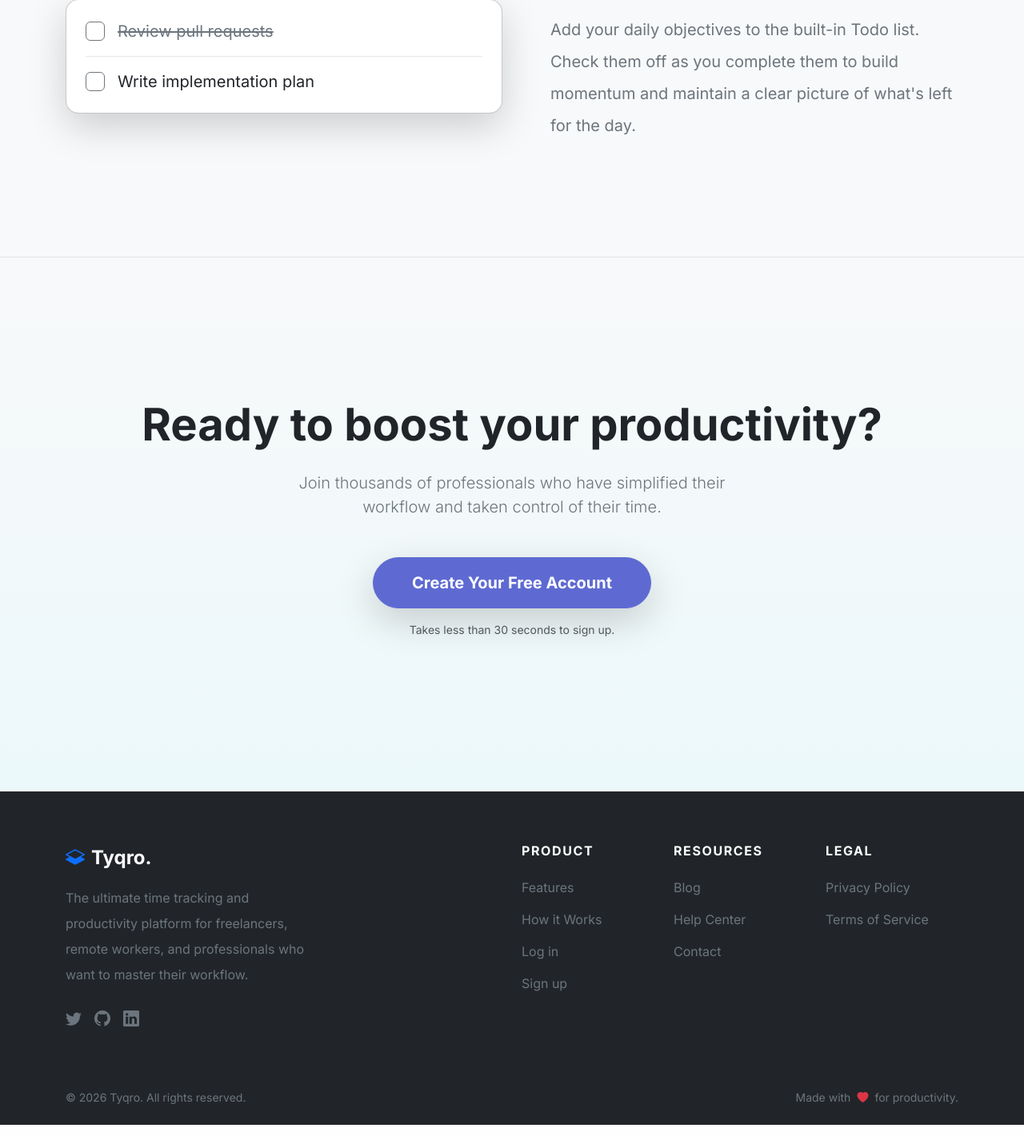
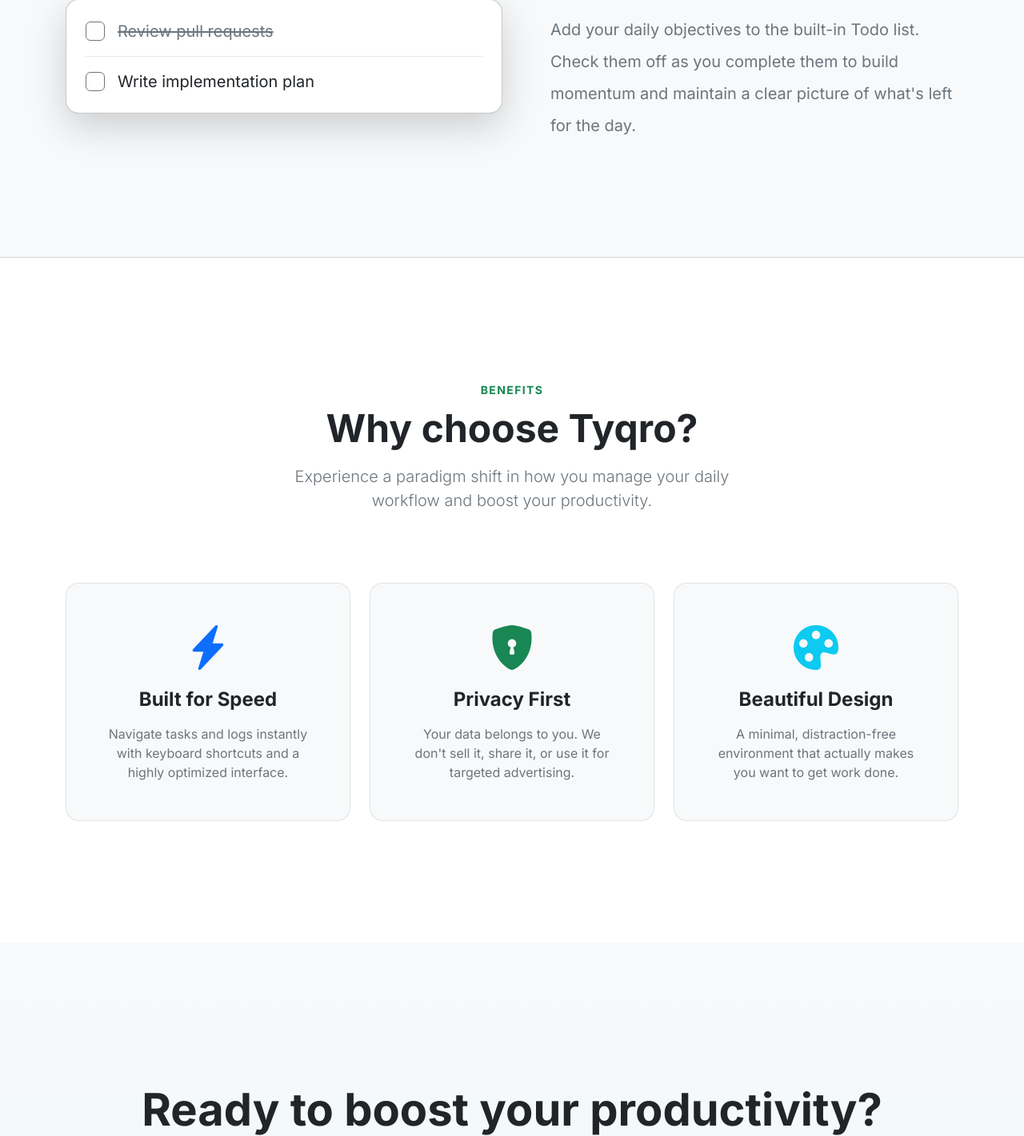
Before and after one commit to SUMAN1040/Tyqro, a Django app: page / in a window 1280 px wide. Shown: the part 2923-4344 px from the top of the page at 80% size. Run offline with Django 5.2, Linux system fonts and the light colour scheme; some libraries are stand-ins or nearby versions.

Commit message:
feat: add benefits section to landing page to highlight key value propositions

```diff
--- a/templates/landing.html
+++ b/templates/landing.html
@@ -256,7 +256,41 @@
         </div>
     </section>
 
-    <!-- 5. FINAL CTA SECTION -->
+    <!-- 5. BENEFITS SECTION -->
+    <section id="benefits" class="py-6 bg-white border-top border-dark border-opacity-10">
+        <div class="container py-5 my-md-4">
+            <div class="text-center mb-5 pb-4">
+                <span class="text-success fw-bold tracking-widest text-uppercase small">Benefits</span>
+                <h2 class="display-5 fw-bold mb-3 mt-2 text-dark">Why choose Tyqro?</h2>
+                <p class="lead text-secondary max-w-3xl mx-auto" style="max-width: 600px;">Experience a paradigm shift in how you manage your daily workflow and boost your productivity.</p>
+            </div>
+            <div class="row g-4">
+                <div class="col-md-4">
+                    <div class="p-4 p-xl-5 bg-light rounded-4 h-100 border border-dark border-opacity-10 hover-lift text-center">
+                        <div class="display-4 text-primary mb-3"><i class="bi bi-lightning-charge-fill"></i></div>
+                        <h4 class="fw-bold text-dark mb-3">Built for Speed</h4>
+                        <p class="text-secondary mb-0">Navigate tasks and logs instantly with keyboard shortcuts and a highly optimized interface.</p>
+                    </div>
+                </div>
+                <div class="col-md-4">
+                    <div class="p-4 p-xl-5 bg-light rounded-4 h-100 border border-dark border-opacity-10 hover-lift text-center">
+                        <div class="display-4 text-success mb-3"><i class="bi bi-shield-lock-fill"></i></div>
+                        <h4 class="fw-bold text-dark mb-3">Privacy First</h4>
+                        <p class="text-secondary mb-0">Your data belongs to you. We don't sell it, share it, or use it for targeted advertising.</p>
+                    </div>
+                </div>
+                <div class="col-md-4">
+                    <div class="p-4 p-xl-5 bg-light rounded-4 h-100 border border-dark border-opacity-10 hover-lift text-center">
+                        <div class="display-4 text-info mb-3"><i class="bi bi-palette-fill"></i></div>
+                        <h4 class="fw-bold text-dark mb-3">Beautiful Design</h4>
+                        <p class="text-secondary mb-0">A minimal, distraction-free environment that actually makes you want to get work done.</p>
+                    </div>
+                </div>
+            </div>
+        </div>
+    </section>
+
+    <!-- 6. FINAL CTA SECTION -->
     <section class="py-6 position-relative overflow-hidden text-center" style="background: linear-gradient(180deg, rgba(var(--bs-dark-rgb),0) 0%, rgba(0, 242, 254, 0.05) 100%);">
         <div class="container py-5 my-5">
             <h2 class="display-4 fw-bold text-dark mb-4">Ready to boost your productivity?</h2>
```
